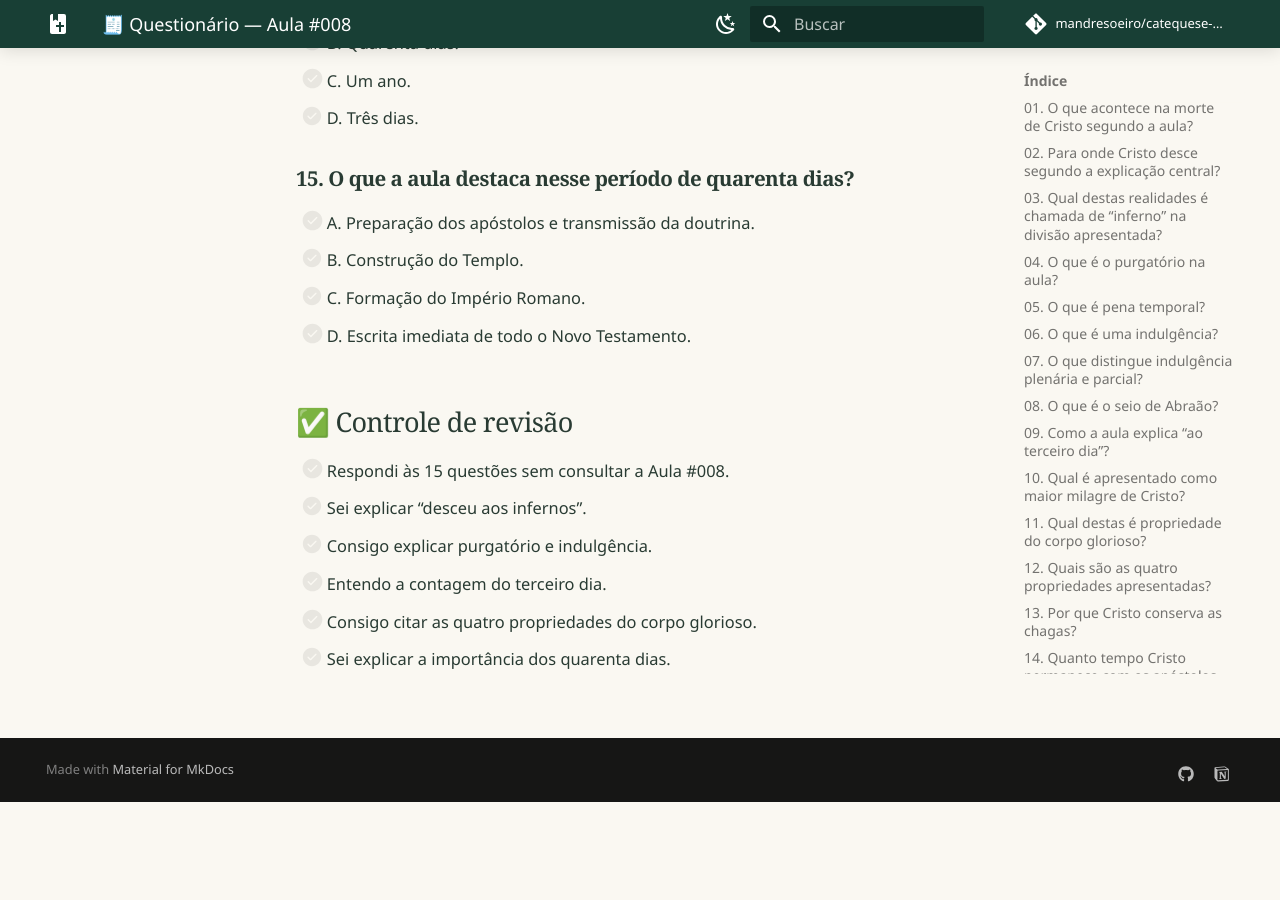
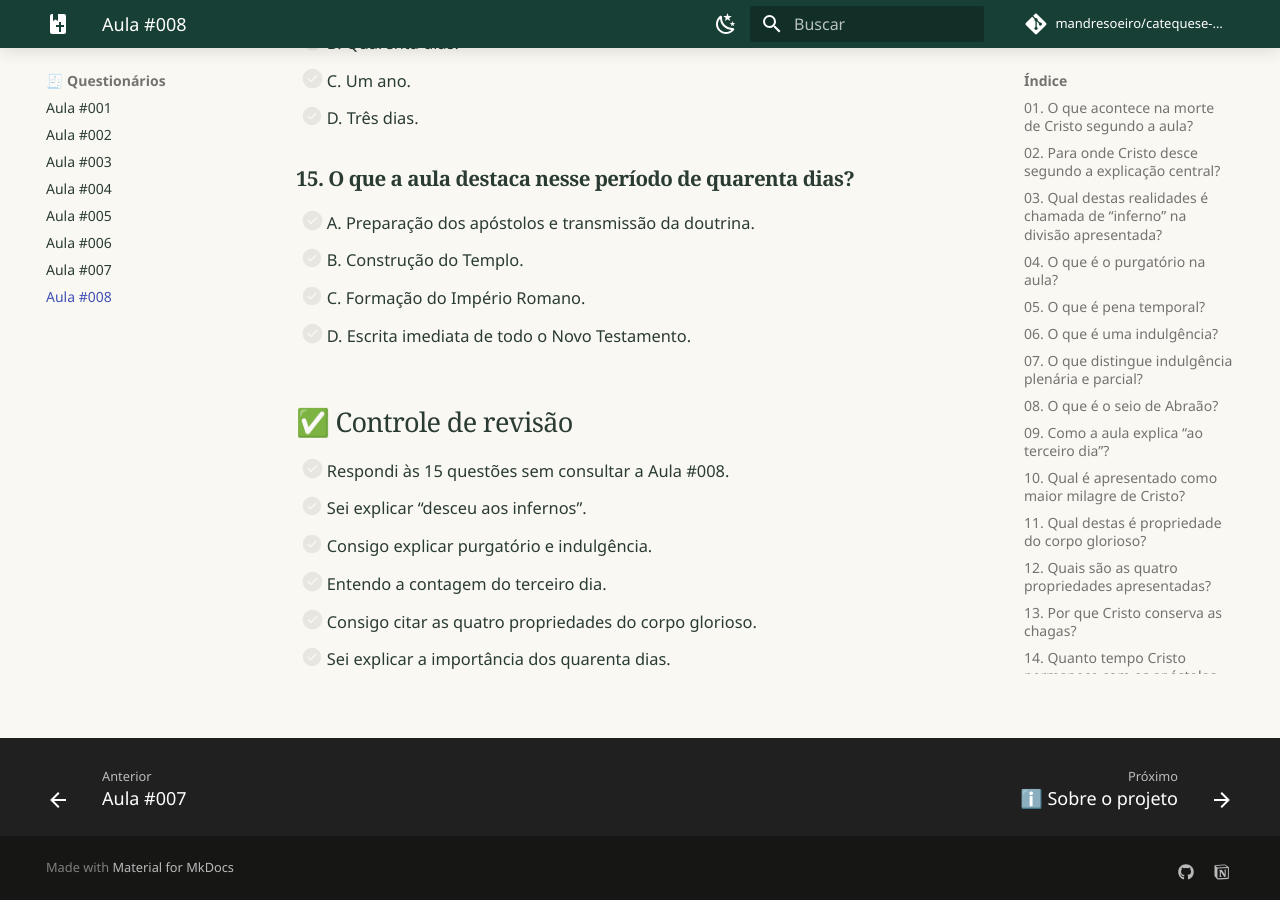
Before and after one commit to mandresoeiro/catequese-tradicional, an MkDocs documentation site: the page built from docs/questionarios/aula-08.md, in a window 1280 px wide and 900 px high, scrolled down 3343 px. Built offline with MkDocs 1.6.1 and Material for MkDocs 9.7.7, drawn with Linux system fonts in a browser that asks for light colours; comment, search, counter and statistics services are not loaded; before the commit the page ends 4145 px from its top, so only the background shows below that.

Commit message:
nav: adiciona aula 008 e questionário

```diff
--- a/mkdocs.yml
+++ b/mkdocs.yml
@@ -48,6 +48,7 @@ nav:
       - "Aula #005 — Criador da Terra e dos Homens": aulas/aula-05.md
       - "Aula #006 — Encarnação do Verbo": aulas/aula-06.md
       - "Aula #007 — Concebido do Espírito Santo, nasceu de Maria Virgem": aulas/aula-07.md
+      - "Aula #008 — Desceu aos Infernos e Ressurgiu": aulas/aula-08.md
   - 📚 Dicionário Geral: dicionario.md
   - 🧾 Questionários:
       - "Aula #001": questionarios/aula-01.md
@@ -57,6 +58,7 @@ nav:
       - "Aula #005": questionarios/aula-05.md
       - "Aula #006": questionarios/aula-06.md
       - "Aula #007": questionarios/aula-07.md
+      - "Aula #008": questionarios/aula-08.md
   - ℹ️ Sobre o projeto: sobre.md
   - 📝 Notion: https://app.notion.com/p/3da3fd17d4d4804b8f1fd881fe445019
 
```
